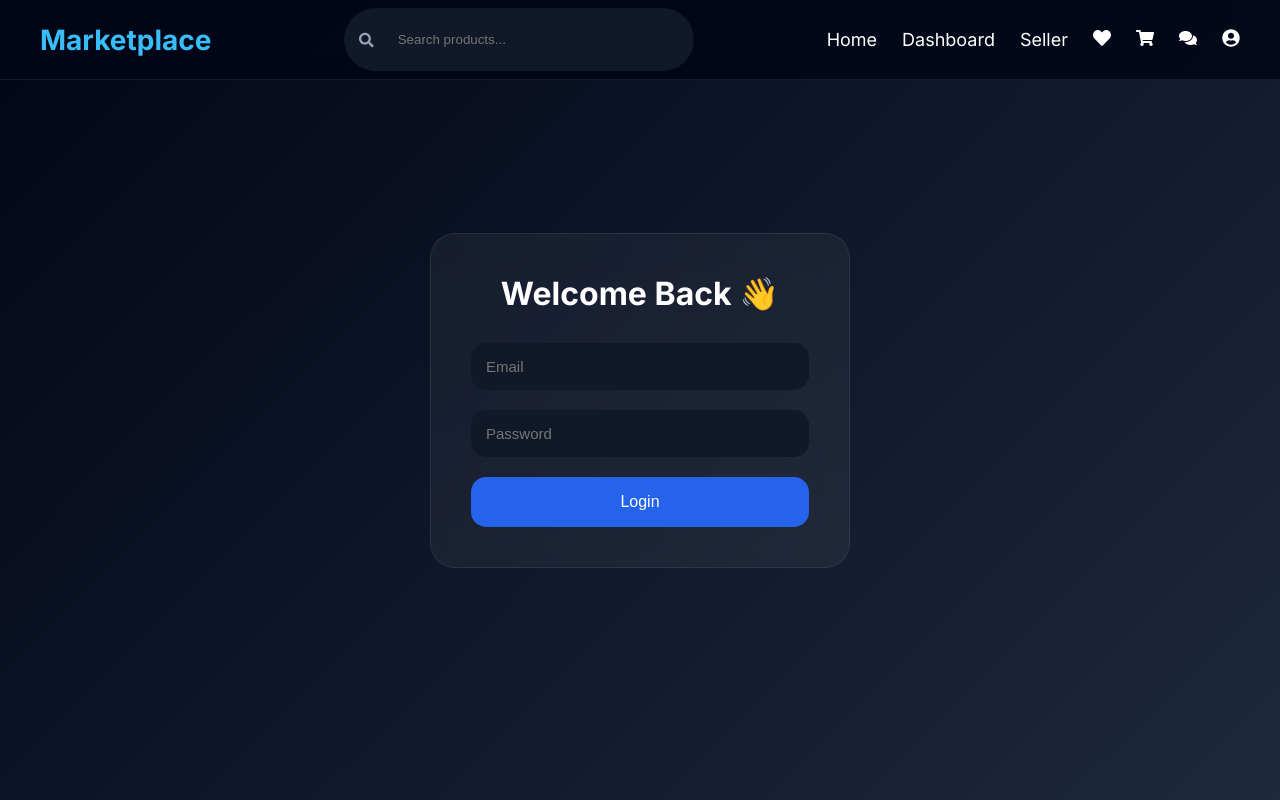
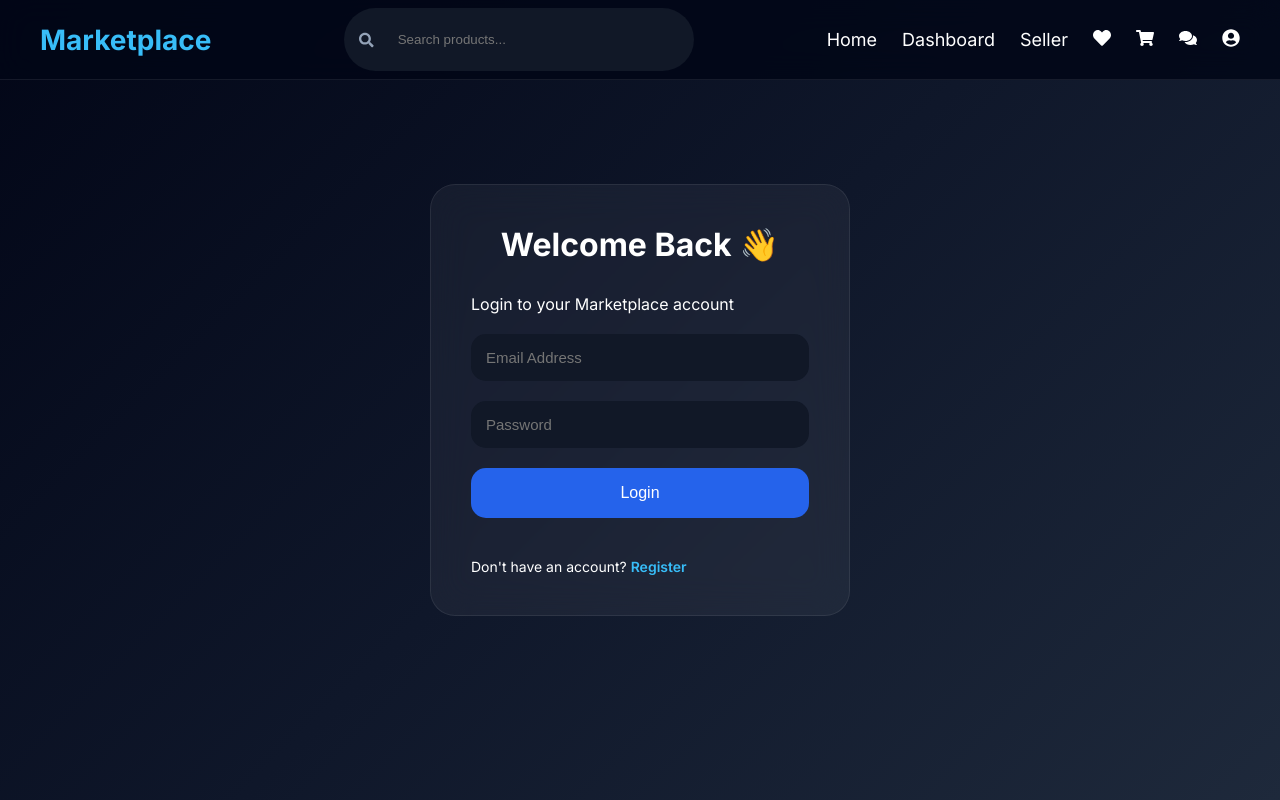
Before and after one commit to Jihadurrashid997/ecommerce-backend, a React (Create React App) app in the folder frontend/: page /login in a window 1280 px wide. Shown: the top 800 px of the page. Built offline with nearby package versions, Linux system fonts and the light colour scheme.

Commit message:
Refactor Login component to use form state

```diff
--- a/frontend/src/pages/Login.jsx
+++ b/frontend/src/pages/Login.jsx
@@ -1,122 +1,179 @@
 import React, { useState } from "react";
+import { Link, useNavigate } from "react-router-dom";
+import { motion } from "framer-motion";
 import api from "../services/api";
-import { motion } from "framer-motion";
+import { useApp } from "../context/AppContext";
 import "../styles/Login.css";
 
 const Login = () => {
 
-    const [email, setEmail] = useState("");
-    const [password, setPassword] = useState("");
+    const navigate = useNavigate();
+    const { setUser } = useApp();
+
+    const [form, setForm] = useState({
+        email: "",
+        password: ""
+    });
+
     const [loading, setLoading] = useState(false);
+
+    const handleChange = (e) => {
+
+        setForm({
+            ...form,
+            [e.target.name]: e.target.value
+        });
+
+    };
 
     const handleLogin = async (e) => {
 
         e.preventDefault();
 
+        if (!form.email || !form.password) {
+
+            alert("Please enter email and password.");
+
+            return;
+
+        }
+
         try {
 
             setLoading(true);
 
-            const res = await api.post("/auth/login", {
+            const res = await api.post(
+                "/auth/login",
+                form
+            );
 
-                email,
-                password
+            localStorage.setItem(
+                "token",
+                res.data.token
+            );
 
-            });
+            localStorage.setItem(
+                "user",
+                JSON.stringify(res.data.user)
+            );
 
-            localStorage.setItem("token", res.data.token);
+            setUser(res.data.user);
 
-            localStorage.setItem("user", JSON.stringify(res.data.user));
+            alert("Login Successful!");
 
-            alert("Login Successful");
+            navigate("/");
 
-            window.location.href="/";
-
-        } catch(err){
+        } catch (err) {
 
             alert(
                 err.response?.data?.message ||
                 "Login Failed"
             );
 
-        } finally{
+        } finally {
 
             setLoading(false);
 
         }
 
-    }
+    };
 
-    return(
+    return (
 
         <div className="login-page">
 
             <motion.form
 
-            initial={{opacity:0,y:50}}
+                className="login-box"
 
-            animate={{opacity:1,y:0}}
+                onSubmit={handleLogin}
 
-            transition={{duration:.6}}
+                initial={{
+                    opacity: 0,
+                    y: 40
+                }}
 
-            className="login-box"
+                animate={{
+                    opacity: 1,
+                    y: 0
+                }}
 
-            onSubmit={handleLogin}
+                transition={{
+                    duration: 0.5
+                }}
 
             >
 
                 <h1>
+                    Welcome Back 👋
+                </h1>
 
-                    Welcome Back 👋
-
-                </h1>
+                <p>
+                    Login to your Marketplace account
+                </p>
 
                 <input
 
-                type="email"
+                    type="email"
 
-                placeholder="Email"
+                    name="email"
 
-                value={email}
+                    placeholder="Email Address"
 
-                onChange={(e)=>setEmail(e.target.value)}
+                    value={form.email}
+
+                    onChange={handleChange}
+
+                    required
 
                 />
 
                 <input
 
-                type="password"
+                    type="password"
 
-                placeholder="Password"
+                    name="password"
 
-                value={password}
+                    placeholder="Password"
 
-                onChange={(e)=>setPassword(e.target.value)}
+                    value={form.password}
+
+                    onChange={handleChange}
+
+                    required
 
                 />
 
-                <button>
+                <button
+                    type="submit"
+                    disabled={loading}
+                >
 
-                    {
-
-                        loading ?
-
-                        "Signing In..."
-
-                        :
-
-                        "Login"
-
+                    {loading
+                        ? "Signing In..."
+                        : "Login"
                     }
 
                 </button>
+
+                <p className="auth-link">
+
+                    Don't have an account?
+
+                    {" "}
+
+                    <Link to="/register">
+                        Register
+                    </Link>
+
+                </p>
 
             </motion.form>
 
         </div>
 
-    )
+    );
 
-}
+};
 
 export default Login;
```
